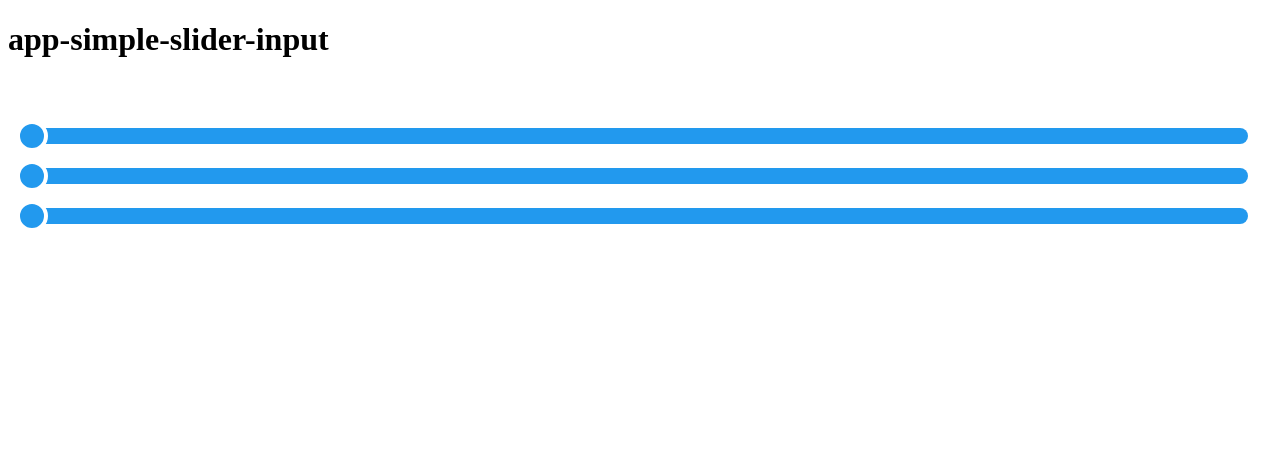
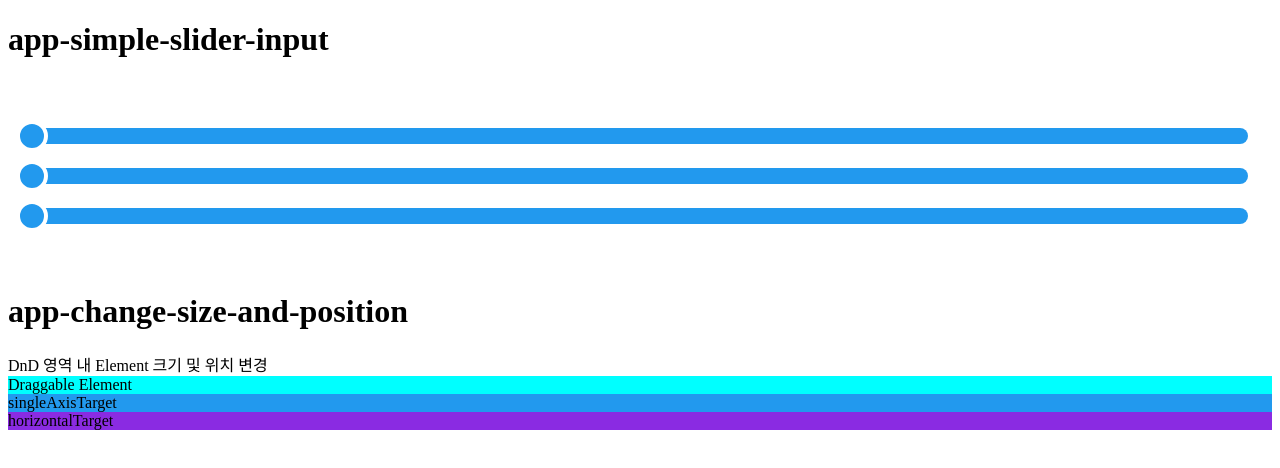
Before and after one commit to iDaeun/practiceByUsingLibs, an Angular app in the folder dragAndDrop/: page / in a window 1280 px wide. Shown: the top 468 px of the page. Built offline with nearby package versions, Linux system fonts and the light colour scheme.

Commit message:
draggable 사용해보기 - .draggable() - lockAxis, startAxis

```diff
--- a/dragAndDrop/src/app/app.component.html
+++ b/dragAndDrop/src/app/app.component.html
@@ -1,2 +1,5 @@
 <h1>app-simple-slider-input</h1>
 <app-simple-slider-input></app-simple-slider-input>
+
+<h1>app-change-size-and-position</h1>
+<app-change-size-and-position></app-change-size-and-position>
--- a/dragAndDrop/src/app/app.module.ts
+++ b/dragAndDrop/src/app/app.module.ts
@@ -4,11 +4,13 @@ import { NgModule } from '@angular/core';
 import { AppRoutingModule } from './app-routing.module';
 import { AppComponent } from './app.component';
 import { SimpleSliderInputComponent } from './simple-slider-input/simple-slider-input.component';
+import { ChangeSizeAndPositionComponent } from './change-size-and-position/change-size-and-position.component';
 
 @NgModule({
   declarations: [
     AppComponent,
-    SimpleSliderInputComponent
+    SimpleSliderInputComponent,
+    ChangeSizeAndPositionComponent
   ],
   imports: [
     BrowserModule,
--- /dev/null
+++ b/dragAndDrop/src/app/change-size-and-position/change-size-and-position.component.css
@@ -0,0 +1,17 @@
+.draggable {
+  touch-action: none;
+  user-select: none;
+  background-color: aqua;
+}
+
+.singleAxisTarget{
+  touch-action: none;
+  user-select: none;
+  background-color: #2299ee;
+}
+
+.horizontalTarget{
+  touch-action: none;
+  user-select: none;
+  background-color: blueviolet;
+}
--- /dev/null
+++ b/dragAndDrop/src/app/change-size-and-position/change-size-and-position.component.html
@@ -0,0 +1,5 @@
+DnD 영역 내 Element 크기 및 위치 변경
+
+<div class="draggable"> Draggable Element </div>
+<div class="singleAxisTarget"> singleAxisTarget </div>
+<div class="horizontalTarget"> horizontalTarget </div>
--- /dev/null
+++ b/dragAndDrop/src/app/change-size-and-position/change-size-and-position.component.ts
@@ -0,0 +1,75 @@
+import {Component, OnInit} from '@angular/core';
+import interact from 'interactjs';
+
+@Component({
+  selector: 'app-change-size-and-position',
+  templateUrl: './change-size-and-position.component.html',
+  styleUrls: ['./change-size-and-position.component.css']
+})
+export class ChangeSizeAndPositionComponent implements OnInit {
+
+  constructor() { }
+
+  ngOnInit() {
+
+    const position = { x: 0, y: 0 };
+
+    interact('.draggable').draggable({
+      listeners: {
+
+        start(event) {
+          // console.log('start event -- ', event);
+          console.log(event.type, event.target)
+        },
+        move(event) {
+          // console.log('move event -- ', event);
+          position.x += event.dx;
+          position.y += event.dy;
+
+          event.target.style.transform =
+            `translate(${position.x}px, ${position.y}px)`;
+        }
+      }
+    });
+
+    // lock the drag to the starting direction
+    interact('.singleAxisTarget').draggable({
+      startAxis: 'xy',
+      lockAxis: 'start',
+      listeners: {
+
+        start(event) {
+          console.log(event.type, event.target)
+        },
+        move(event) {
+          position.x += event.dx;
+          position.y += event.dy;
+
+          event.target.style.transform =
+            `translate(${position.x}px, ${position.y}px)`;
+        }
+      }
+    });
+
+    // only drag if the drag was started horizontally
+    interact('.horizontalTarget').draggable({
+      startAxis: 'x',
+      lockAxis: 'x',
+      listeners: {
+
+        start(event) {
+          console.log(event.type, event.target)
+        },
+        move(event) {
+          position.x += event.dx;
+          position.y += event.dy;
+
+          event.target.style.transform =
+            `translate(${position.x}px, ${position.y}px)`;
+        }
+      }
+    });
+
+  }
+
+}
```
Also changed, not shown: 1 other file (tests, documents, lock files or other folders).
